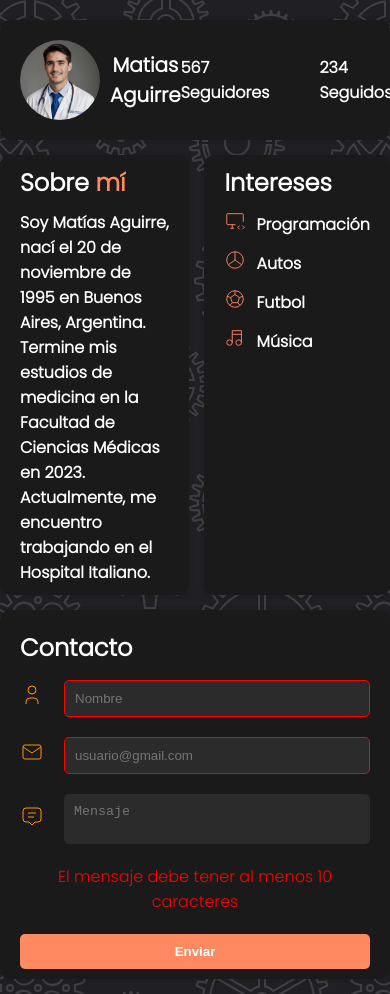
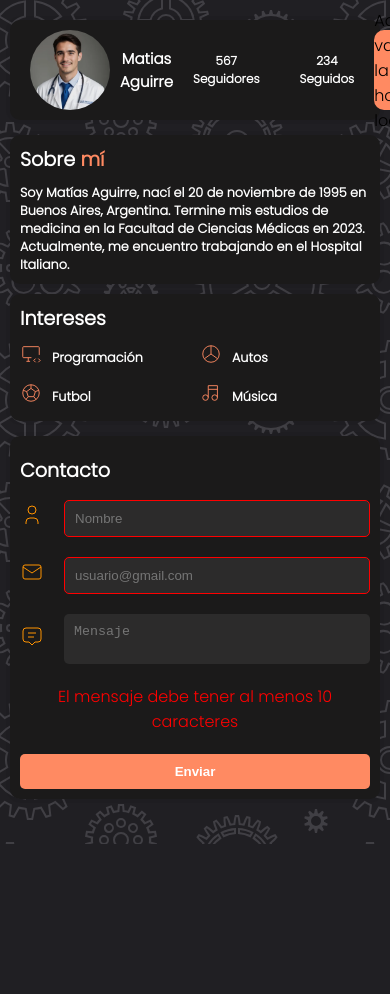
Before and after one commit to InakiCarcereny/prueba-tecnica, a Next.js app: page / in a window 390 px wide. Shown: the top 994 px of the page. After the commit the page ends 844 px from the top, so only its background shows below. Built offline with nearby package versions, Linux system fonts and the light colour scheme.

Commit message:
responsive styles

```diff
--- a/src/app/styles/about.module.css
+++ b/src/app/styles/about.module.css
@@ -24,3 +24,26 @@
   font-weight: 600;
   color: white;
 }
+
+@media screen and (max-width: 800px) {
+  .container {
+    flex-direction: column;
+    gap: 10px;
+    padding: 10px;
+    max-width: 100%;
+  }
+}
+
+@media screen and (max-width: 500px) {
+  .name {
+    font-size: 1.2rem;
+  }
+
+  .nameColor {
+    font-size: 1.2rem;
+  }
+
+  .info {
+    font-size: 0.8rem;
+  }
+}
--- a/src/app/styles/contactForm.module.css
+++ b/src/app/styles/contactForm.module.css
@@ -74,3 +74,15 @@
   transform: scaleY(1.1);
   transition: 0.3s;
 }
+
+@media screen and (max-width: 800px) {
+  .container {
+    padding: 10px;
+  }
+}
+
+@media screen and (max-width: 500px) {
+  .title {
+    font-size: 1.2rem;
+  }
+}
--- a/src/app/styles/header.module.css
+++ b/src/app/styles/header.module.css
@@ -44,4 +44,60 @@
   width: 100px;
   height: 100px;
   border-radius: 10px;
+  display: flex;
+  justify-content: center;
+  align-items: center;
 }
+
+.followButton {
+  background-color: transparent;
+  border: none;
+  cursor: pointer;
+  outline: none;
+}
+
+.followButton:hover {
+  transform: scaleX(1.5);
+  transform: scaleY(1.2);
+  transition: 0.3s;
+}
+
+.followText {
+  margin-left: 4px;
+}
+
+@media screen and (max-width: 800px) {
+  .container {
+    max-width: 100%;
+    gap: 20px;
+  }
+
+  .containerFollow {
+    gap: 40px;
+  }
+
+  .follow {
+    text-align: center;
+  }
+
+  .containerTime {
+    width: 80px;
+    height: 80px;
+  }
+}
+
+@media screen and (max-width: 500px) {
+  .follow {
+    text-align: center;
+    font-size: 12px;
+  }
+
+  .userName {
+    font-size: 15px;
+  }
+
+  .containerTime {
+    width: 80px;
+    height: 80px;
+  }
+}
--- a/src/app/styles/interests.module.css
+++ b/src/app/styles/interests.module.css
@@ -34,3 +34,28 @@
   font-weight: 600;
   color: white;
 }
+
+@media screen and (max-width: 800px) {
+  .container {
+    flex-direction: column;
+    gap: 10px;
+    padding: 10px;
+    max-width: 100%;
+  }
+
+  .list {
+    display: grid;
+    grid-template-columns: repeat(2, 1fr);
+    gap: 10px;
+  }
+}
+
+@media screen and (max-width: 500px) {
+  .title {
+    font-size: 1.2rem;
+  }
+
+  .listItemName {
+    font-size: 0.8rem;
+  }
+}
--- a/src/app/styles/page.module.css
+++ b/src/app/styles/page.module.css
@@ -12,3 +12,15 @@
   display: flex;
   gap: 15px;
 }
+
+@media screen and (max-width: 800px) {
+  .pageContainer {
+    flex-direction: column;
+    margin: 20px 10px 0 10px;
+  }
+
+  .pageSeparator {
+    flex-direction: column;
+    gap: 10px;
+  }
+}
```
